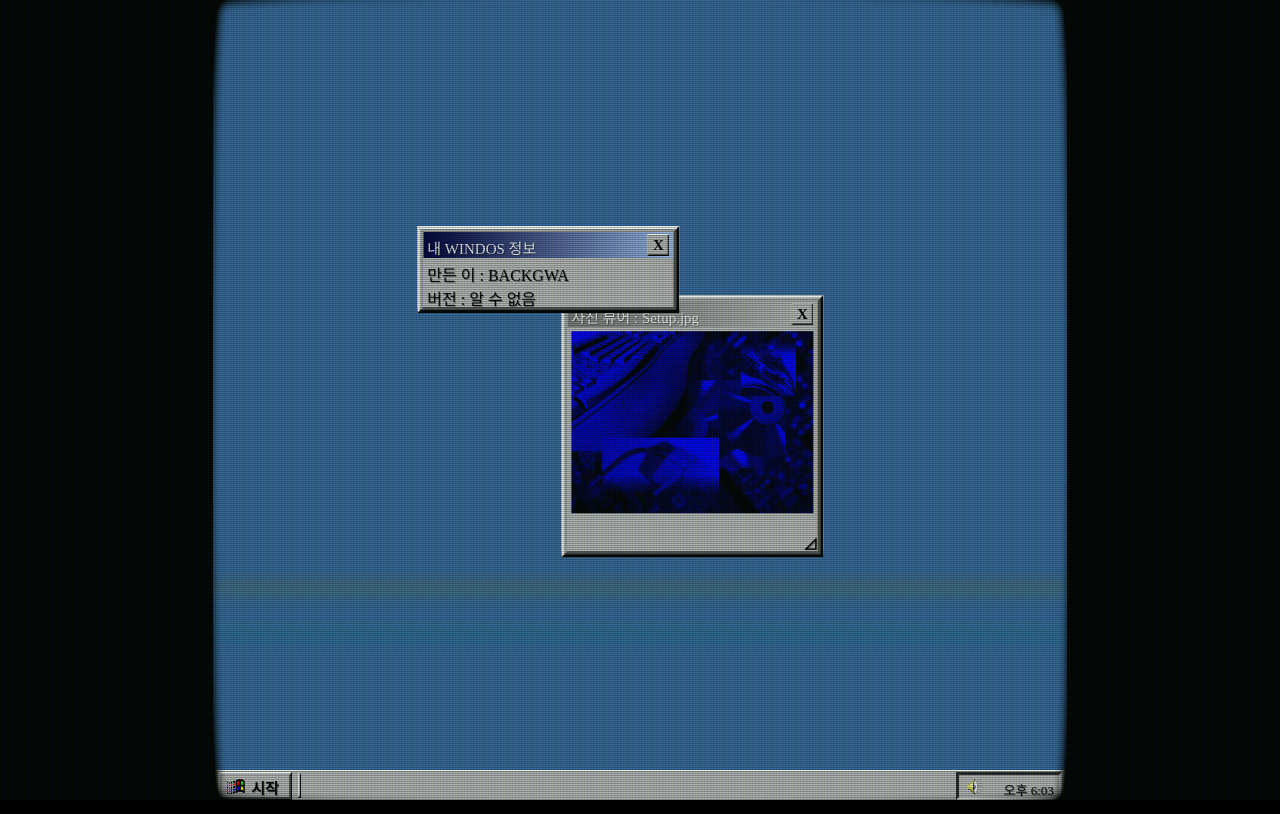
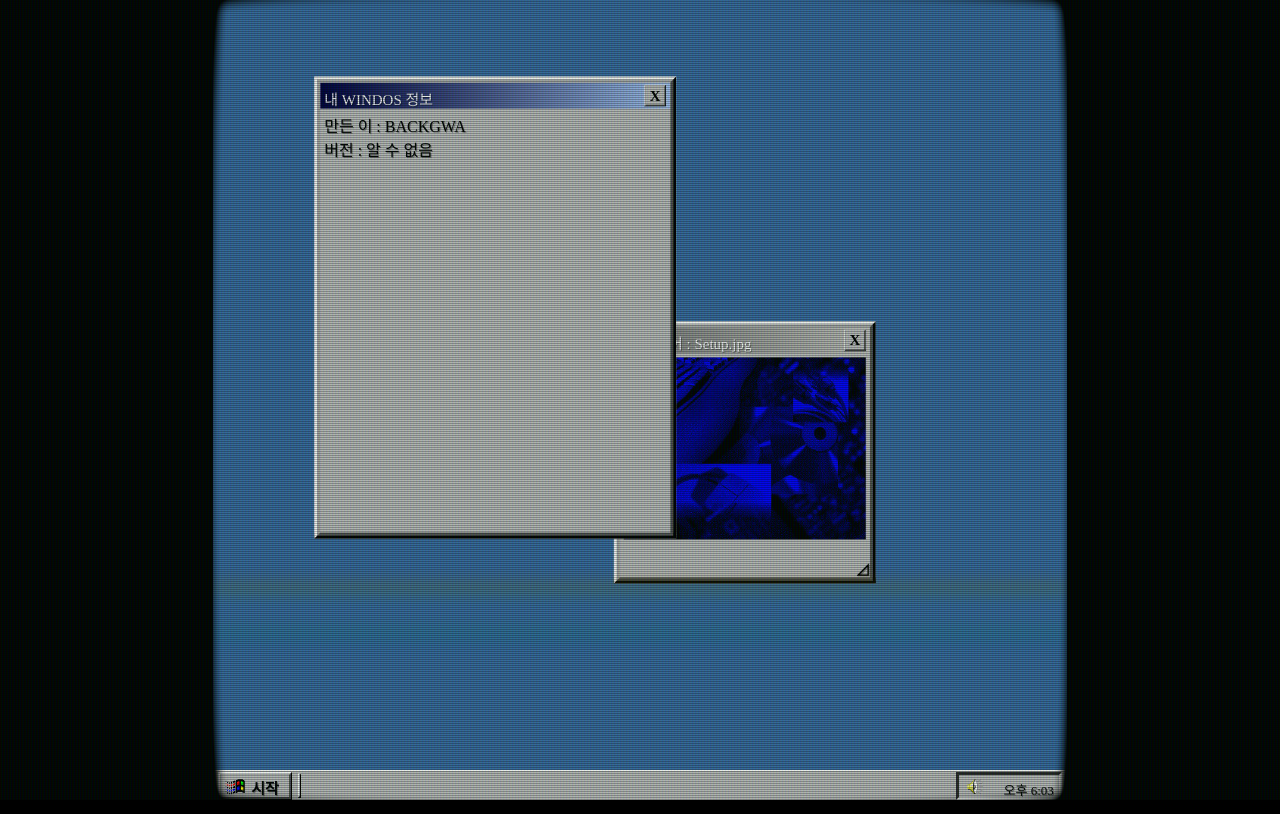
Before and after one commit to BackGwa/BackGwa.github.io, a PHP site: page /desktop.html in a window 1280 px wide. Run offline with PHP 8.4, Linux system fonts and the light colour scheme.

Commit message:
창 위치 및 크기 조정

```diff
--- a/style/program.css
+++ b/style/program.css
@@ -25,13 +25,13 @@
 .WINDOW.INFO {
     top: 50%;
     left: 50%;
-    transform: translate(-85%, -200%);
+    transform: translate(-90%, -70%);
 }
 
 .WINDOW.IMAGE {
     top: 50%;
     left: 50%;
-    transform: translate(-30%, -40%);
+    transform: translate(-10%, -30%);
 }
 
 .WINDOW.ERROR {
@@ -41,8 +41,8 @@
 }
 
 .INFO {
-    width: 250px;
-    height: 75px;
+    width: 350px;
+    height: 450px;
     z-index: 3;
 }
 
```
